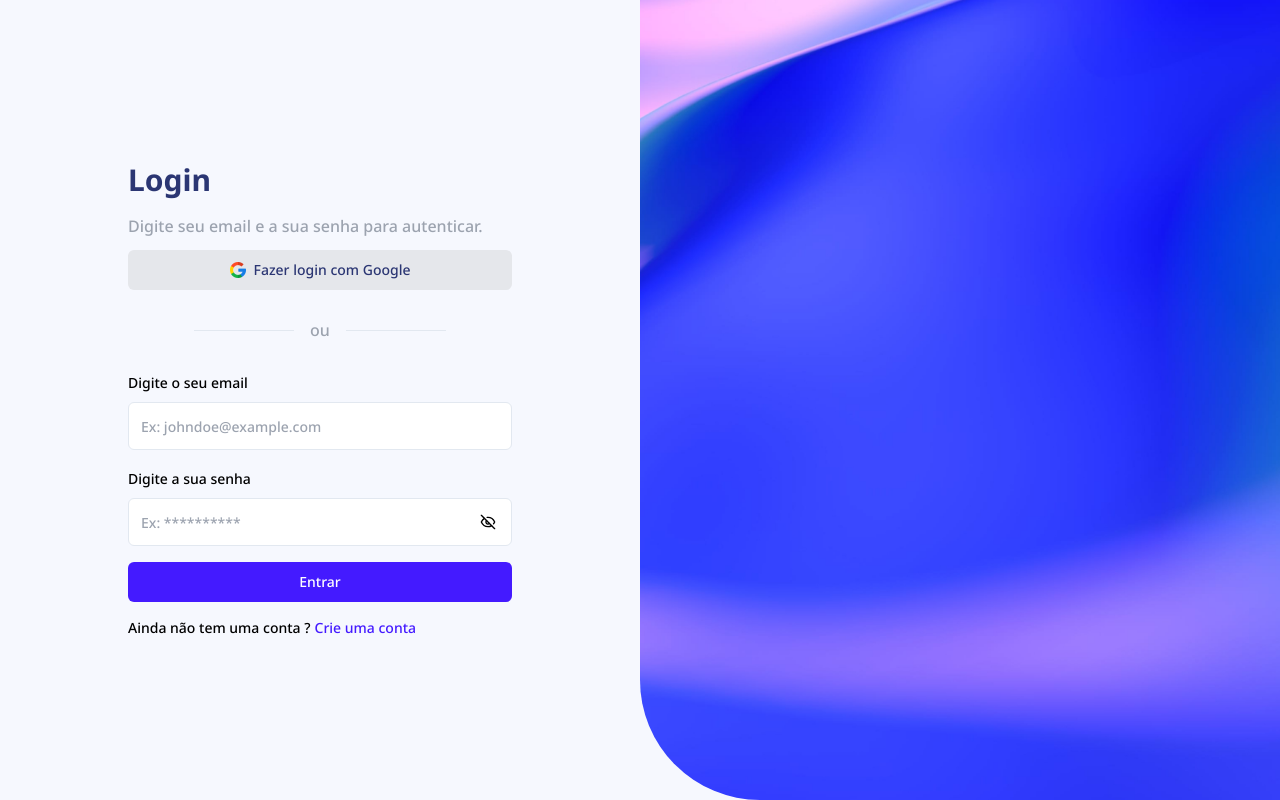
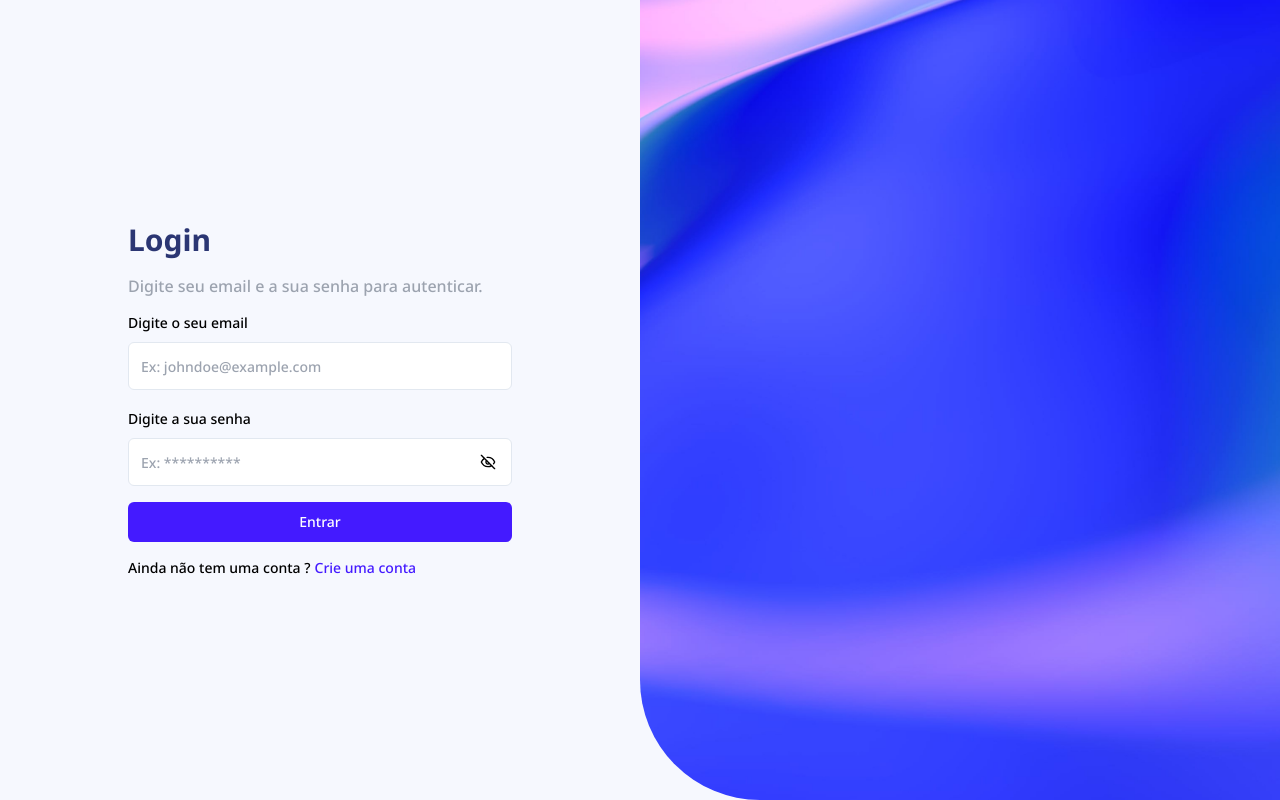
Before and after one commit to storage-system/storage-system-web, a Next.js app: page /sign-in in a window 1280 px wide. Built offline with nearby package versions, Linux system fonts and the light colour scheme.

Commit message:
feat: remove google social login button

```diff
--- a/next.config.mjs
+++ b/next.config.mjs
@@ -1,4 +1,4 @@
 /** @type {import('next').NextConfig} */
-const nextConfig = {};
+const nextConfig = {}
 
-export default nextConfig;
+export default nextConfig
--- a/package.json
+++ b/package.json
@@ -3,7 +3,7 @@
   "version": "0.1.0",
   "private": true,
   "scripts": {
-    "dev": "next dev",
+    "dev": "next dev -p 3004",
     "build": "next build",
     "start": "next start",
     "lint": "next lint"
--- a/src/app/(public)/sign-in/page.tsx
+++ b/src/app/(public)/sign-in/page.tsx
@@ -1,6 +1,4 @@
 import { AuthenticateForm } from '@/components/routes/sign-in/authenticate-form'
-import { LoginGoogle } from '@/components/routes/sign-in/login-google'
-import { Separator } from '@/components/ui/separator'
 
 export default async function SignInPage() {
   return (
@@ -12,12 +10,6 @@ export default async function SignInPage() {
             <p className="text-gray-400">
               Digite seu email e a sua senha para autenticar.
             </p>
-          </div>
-          <LoginGoogle />
-          <div className="flex justify-center items-center">
-            <Separator className="w-[100px]" />
-            <p className="p-4 text-gray-400 font-normal">ou</p>
-            <Separator className="w-[100px]" />
           </div>
           <AuthenticateForm />
         </div>
```
